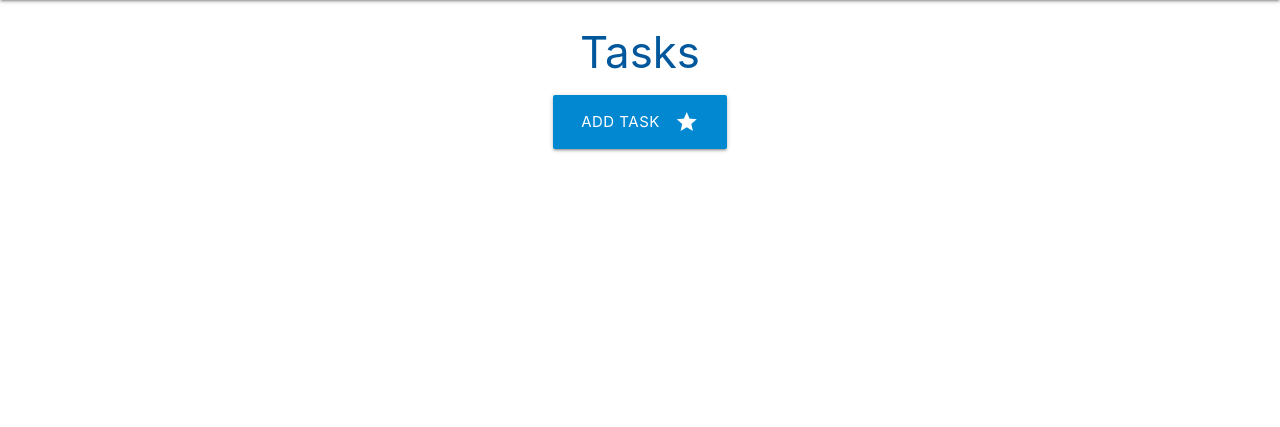
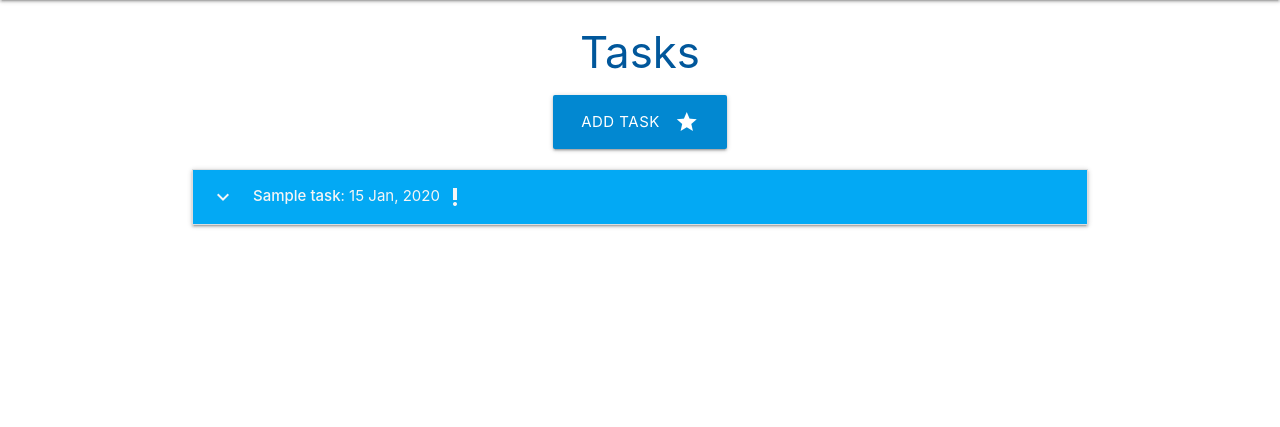
Before and after one commit to RobinF98/task-manager, a Flask app: page / in a window 1280 px wide. Shown: the part 64-491 px from the top of the page. Run offline with Flask 3, Linux system fonts and the light colour scheme; tables that the repository leaves empty hold one stand-in row (values such as "Sample post").

Commit message:
Add collabsible tasks elements to tasks.html

```diff
--- a/taskmanager/static/js/script.js
+++ b/taskmanager/static/js/script.js
@@ -14,7 +14,10 @@ document.addEventListener('DOMContentLoaded', function() {
     format: "dd mmmm, yyyy",
     i18n: {done: "Select"}
   })
+
     let selects = document.querySelectorAll('select');
     M.FormSelect.init(selects);
 
+    let collapse = document.querySelectorAll('.collapsible');
+    M.Collapsible.init(collapse);
 });
--- a/taskmanager/templates/add_task.html
+++ b/taskmanager/templates/add_task.html
@@ -50,7 +50,7 @@
                 <select name="category_id" id="category_id" class="validate" required>
                     <option value="" disabled selected>Choose Category</option>
                     {% for category in categories %}
-                        <option value="{{ category.id }}">{{ category.category_name }}</option>
+                        <option value="{{category.id}}">{{ category.category_name }}</option>
                     {% endfor %}
                 </select>
                 <label for="category_id">Category</label>
--- a/taskmanager/templates/tasks.html
+++ b/taskmanager/templates/tasks.html
@@ -11,4 +11,23 @@
     </div>
 </div>
 
+<ul class="collapsible">
+    {% for task in tasks|sort(attribute="due_date") %}
+    <li>
+        <div class="collapsible-header light-blue grey-text text-lighten-4">
+            <i class="material-icons">keyboard_arrow_down</i>
+            <strong>{{ task.task_name }}</strong>  :  {{ task.due_date.strftime("%d %b, %Y") }}
+            {% if task.is_urgent==True %}
+                <i class="material-icons ">priority_high</i>
+            {% endif %}
+        </div>
+        <div class="collapsible-body">
+            <strong>{{ task.category }}</strong>
+
+            <p>{{ task.task_description }}</p>
+        </div>
+    </li>
+
+    {% endfor %}
+</ul>
 {% endblock %}
```
